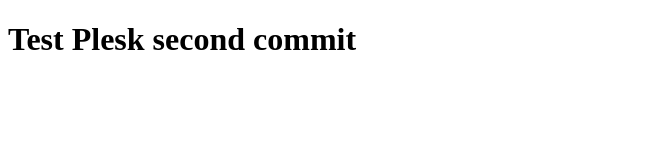
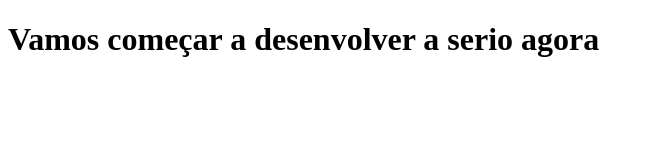
Before and after one commit to MalvesGO/test_plesk, a plain HTML site: page index.html in a window 1280 px wide. Shown: the whole page, without its empty margins (0-654 px from the left). Drawn offline with Linux system fonts and the light colour scheme.

Commit message:
commit job inited

```diff
--- a/index.html
+++ b/index.html
@@ -7,6 +7,6 @@
     <title>Test Plesk</title>
 </head>
 <body>
-    <h1>Test Plesk second commit</h1>
+    <h1>Vamos começar a desenvolver a serio agora</h1>
 </body>
 </html>
```
